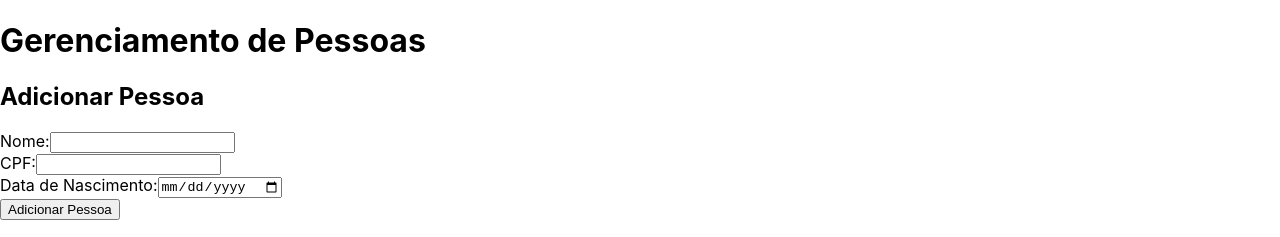
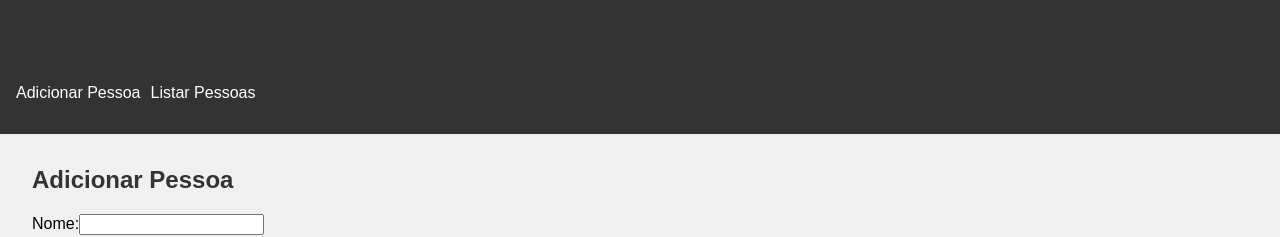
Before and after one commit to GiveMACode/AvaliacaoDeCandidato, a React (Create React App) app in the folder minha-api/: page / in a window 1280 px wide. Shown: the top 237 px of the page. Built offline with nearby package versions, Linux system fonts and the light colour scheme; no server answers.

Commit message:
feat: App.js Incluindo components

```diff
--- a/minha-api/src/App.js
+++ b/minha-api/src/App.js
@@ -1,11 +1,13 @@
 import React from 'react';
+import Navbar from './components/Navbar';
 import PessoaList from './components/PessoaList';
 import PessoaForm from './components/PessoaForm';
+import './App.css';
 
 const App = () => {
   return (
     <div>
-      <h1>Gerenciamento de Pessoas</h1>
+      <Navbar />
       <PessoaForm />
       <PessoaList />
     </div>
```
